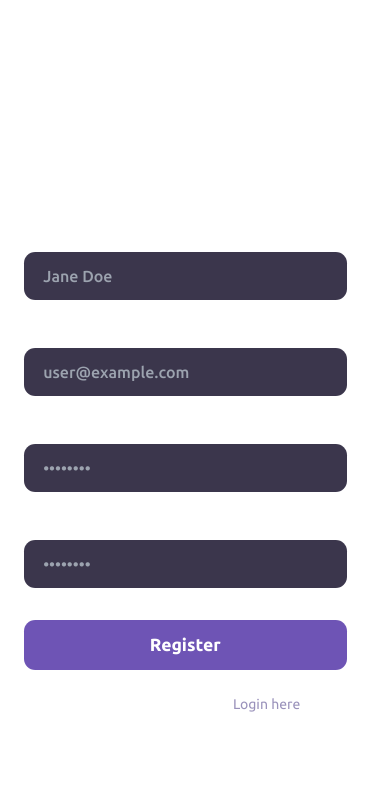
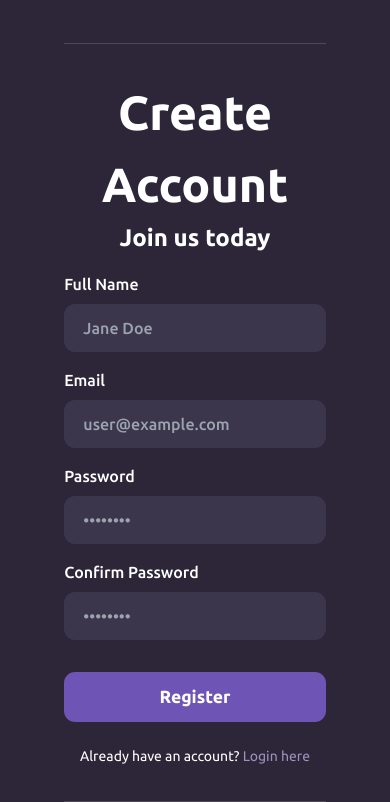
Before and after one commit to Smiruu/StudyBot, a React (Create React App) app in the folder frontend/: page /register in a window 390 px wide. Shown: the top 802 px of the page. Built offline with nearby package versions, Linux system fonts and the light colour scheme; the HTML template or start-up script is replaced by a standard one.

Commit message:
Login/Register Screen Fixed

```diff
--- a/frontend/src/screens/AuthenticationScreens/LoginScreen.jsx
+++ b/frontend/src/screens/AuthenticationScreens/LoginScreen.jsx
@@ -52,7 +52,7 @@ const LoginScreen = () => {
                 {/* Overlay content */}
                 <div className="carousel-overlay">
                   <h2 className="overlay-title">StudyBot</h2>
-                  <button className="carousel-btn">← Back to Website</button>
+                  <button className="carousel-btn" onClick={() => navigate('/')}>← Back to Website</button>
                   <p className="overlay-subtitle">Boost your learning with AI-powered tools</p>
                 </div>
 
--- a/frontend/src/screens/AuthenticationScreens/RegisterScreen.jsx
+++ b/frontend/src/screens/AuthenticationScreens/RegisterScreen.jsx
@@ -89,14 +89,50 @@ const RegisterScreen = () => {
     }, []);
 
   return (
-    <div className="login-container">
-      <h2 className="login-title">Create Account</h2>
-      <p className="login-subtitle">Join us today</p>
+    <div className="register-background">
+      <div className="register-split-screen">
+            <div className="register-left-container">
+              <div className="register-image-container">
+                {images.map((img, index) => (
+                  <img
+                    key={index}
+                    src={img}
+                    alt={`slide-${index}`}
+                    className={`carousel-image ${index === current ? "active" : ""}`}
+                  />
+                ))}
 
-      {error && <p className="login-error">{error}</p>}
+                {/* Overlay content */}
+                <div className="carousel-overlay">
+                  <h2 className="overlay-title">StudyBot</h2>
+                  <button className="carousel-btn" onClick={() => navigate('/')}>← Back to Website</button>
+                  <p className="overlay-subtitle">Boost your learning with AI-powered tools</p>
+                </div>
+
+                <div className="carousel-indicators">
+                  {images.map((_, index) => (
+                    <span
+                      key={index}
+                      className={`indicator ${index === current ? "active" : ""}`}
+                      onClick={() => setCurrent(index)}  // clickable to jump to that image
+                    ></span>
+                  ))}
+                </div>
+
+              </div>
+          </div>
+
+          <div className="register-right-container">
+
+          <div className="register-container">
+            <div className="register-line1"></div>
+            <h2 className="register-title">Create Account</h2>
+            <p className="register-subtitle">Join us today</p>
+
+            {error && <p className="register-error">{error}</p>}
 
             <form onSubmit={handleSubmit} className="login-form">
-        <div className="login-form-group">
+              <div className="register-form-group">
                 <label>Full Name</label>
                 <input
                   type="text"
@@ -104,14 +140,14 @@ const RegisterScreen = () => {
                   value={formData.name}
                   onChange={handleChange}
                   placeholder="Jane Doe"
-            className="login-input"
+                  className="register-input"
                 />
                 {validationError.name && (
-            <p className="login-error-text">{validationError.name}</p>
+                  <p className="register-error-text">{validationError.name}</p>
                 )}
               </div>
 
-        <div className="login-form-group">
+              <div className="register-form-group">
                 <label>Email</label>
                 <input
                   type="email"
@@ -119,14 +155,14 @@ const RegisterScreen = () => {
                   value={formData.email}
                   onChange={handleChange}
                   placeholder="user@example.com"
-            className="login-input"
+                  className="register-input"
                 />
                 {validationError.email && (
-            <p className="login-error-text">{validationError.email}</p>
+                  <p className="register-error-text">{validationError.email}</p>
                 )}
               </div>
 
-        <div className="login-form-group">
+              <div className="register-form-group">
                 <label>Password</label>
                 <input
                   type="password"
@@ -134,14 +170,14 @@ const RegisterScreen = () => {
                   value={formData.password}
                   onChange={handleChange}
                   placeholder="••••••••"
-            className="login-input"
+                  className="register-input"
                 />
                 {validationError.password && (
-            <p className="login-error-text">{validationError.password}</p>
+                  <p className="register-error-text">{validationError.password}</p>
                 )}
               </div>
 
-        <div className="login-form-group">
+              <div className="register-form-group">
                 <label>Confirm Password</label>
                 <input
                   type="password"
@@ -149,24 +185,30 @@ const RegisterScreen = () => {
                   value={formData.confirmPassword}
                   onChange={handleChange}
                   placeholder="••••••••"
-            className="login-input"
+                  className="register-input"
                 />
                 {validationError.confirmPassword && (
-            <p className="login-error-text">{validationError.confirmPassword}</p>
+                  <p className="register-error-text">{validationError.confirmPassword}</p>
                 )}
               </div>
 
-        <button type="submit" disabled={isLoading} className="login-button">
+              <button type="submit" disabled={isLoading} className="register-button">
                 {isLoading ? 'Creating account...' : 'Register'}
               </button>
             </form>
 
-      <p className="login-footer">
+            <p className="register-footer">
               Already have an account?{" "}
-        <a href="/login" className="login-link">
+              <a href="/login" className="register-link">
                 Login here
               </a>
             </p>
+
+            <div className="register-line2"></div>
+
+          </div>
+        </div>
+    </div>
     </div>
   );
 };
--- a/frontend/src/screens/AuthenticationScreens/css/LoginScreen.css
+++ b/frontend/src/screens/AuthenticationScreens/css/LoginScreen.css
@@ -179,7 +179,7 @@ background-color: #2d2638;
   border-radius: 8px;
   /* align-items: center;
   justify-content: center; */
-  padding-left: 5rem;
+  padding-left: 6rem;
   padding-right: 5rem;
   padding-top: 3.3rem;
   font-family: "Ubuntu", sans-serif;
@@ -210,7 +210,7 @@ background-color: #2d2638;
   font-size: 14px;
   color: white;
   font-weight: 400;
-  margin-top: 1.5rem;
+  margin-top: 2rem;
 }
 
 .login-link {
--- a/frontend/src/screens/AuthenticationScreens/css/RegisterScreen.css
+++ b/frontend/src/screens/AuthenticationScreens/css/RegisterScreen.css
@@ -1,4 +1,4 @@
-.login-background {
+.register-background {
   background-color: #676278;
   min-height: 100vh;
   /* justify-content: center;
@@ -9,7 +9,7 @@
   padding-bottom: 6rem;
 }
 
-.split-screen {
+.register-split-screen {
   display: flex;
   height: 75vh;
   overflow: hidden;
@@ -23,7 +23,7 @@
   -moz-box-shadow: 2px 8px 18px 4px rgba(0,0,0,0.5);
 }
 
-.login-left-container {
+.register-left-container {
   flex: 1;
   background-color: #2d2638; /* forest green */
   color: white;
@@ -33,7 +33,7 @@
   position: relative;
 }
 
-.login-image-container {
+.register-image-container {
   position: relative;
   width: 100%;
   height: 100%;
@@ -141,7 +141,7 @@
   background-color: #ffffff;
 }
 
-.login-image-container img {
+.register-image-container img {
 width: 100%;
 height: 100%;
 object-fit: cover;
@@ -149,7 +149,7 @@ display: block;
 border-radius: 1rem;
 }
 
-.login-right-container {
+.register-right-container {
 flex: 1;
 display: flex;
 /* align-items: center;
@@ -159,19 +159,19 @@ padding: .2rem;
 background-color: #2d2638;
 }
 
-.login-line1{
+.register-line1{
   height: 1px;
   background-color: #cccccc34;
-  margin-bottom: 5rem;
+  margin-bottom: 2rem;
 }
 
-.login-line2{
+.register-line2{
   height: 1px;
   background-color: #cccccc34;
-  margin-top: 5rem;
+  margin-top: 2.1rem;
 }
 
-.login-container {
+.register-container {
   /* max-width: 90rem !important; */
   width: 42rem;
   max-height: auto;
@@ -179,15 +179,15 @@ background-color: #2d2638;
   border-radius: 8px;
   /* align-items: center;
   justify-content: center; */
-  padding-left: 5rem;
+  padding-left: 6rem;
   padding-right: 5rem;
-  padding-top: 3.3rem;
+  /* padding-top: 3.3rem; */
   font-family: "Ubuntu", sans-serif;
   font-weight: 300;
   font-style: normal;
 }
 
-.login-title {
+.register-title {
   text-align: center;
   font-size: 3rem;
   color: white;
@@ -196,7 +196,7 @@ background-color: #2d2638;
   font-style: bold;
 }
 
-.login-subtitle {
+.register-subtitle {
   text-align: center;
   font-size: 1.5rem;
   color: white;
@@ -204,7 +204,7 @@ background-color: #2d2638;
   font-weight: 700;
 }
 
-.login-footer {
+.register-footer {
   text-align: center;
   margin-top: 1rem;
   font-size: 14px;
@@ -213,44 +213,44 @@ background-color: #2d2638;
   margin-top: 1.5rem;
 }
 
-.login-link {
+.register-link {
   color: #9a92bb;
   text-decoration: none;
   transition: ease-in-out 0.3s;
 
 }
 
-.login-link:hover {
+.register-link:hover {
   text-decoration: underline;
   color: rgb(102, 222, 252);
   transition: ease-in-out 0.3s;
 }
 
-.login-error {
+.register-error {
   color: red;
   font-size: 14px;
   text-align: center;
   margin-bottom: 1rem;
 }
 
-.login-form {
+.register-form {
   display: flex;
   flex-direction: column;
   color: white;
 }
 
-.login-form-group {
+.register-form-group {
   margin-bottom: 1rem;
 
 }
 
-.login-form-group label {
+.register-form-group label {
   display: block;
   margin-bottom: 0.5rem;
   font-weight: 500;
 }
 
-.login-input {
+.register-input {
   width: 100%;
   padding: 0.75rem;
   border-radius: .7rem;
@@ -264,21 +264,21 @@ background-color: #2d2638;
   padding-left: 1.2rem;
 }
 
-.login-input:hover{
+.register-input:hover{
   border-color: #9b95af !important;
   outline: #9b95af solid 2px !important;
   box-shadow: 0 0 5px rgba(30, 64, 175, 0.5);
   transition: ease-in-out 0.3s;
 }
 
-.login-input:focus {
+.register-input:focus {
   border-color: #9b95af !important;
   outline: #9b95af solid 2px !important;
   box-shadow: 0 0 5px rgba(30, 64, 175, 0.5);
   transition: ease-in-out 0.3s;
 }
 
-.login-button {
+.register-button {
   padding: 0.75rem;
   background-color: #6e54b5;
   border: none;
@@ -292,14 +292,14 @@ background-color: #2d2638;
   font-style: bold;
 }
 
-.login-button:hover {
+.register-button:hover {
   background-color: rgb(102, 222, 252);
   color: black;
     transition: ease-in-out 0.3s;
 
 }
 
-.login-error-text {
+.register-error-text {
   color: #ff3333;
   font-size: 0.8rem;
   margin-top: 0.25rem;
@@ -308,7 +308,7 @@ background-color: #2d2638;
 /* For the Responsiveness pls work omg */
 /* --- Laptop Screens (≥1024px and <1280px) --- */
 @media (max-width: 1279px) {
-  .split-screen {
+  .register-split-screen {
     margin-left: 8rem;
     margin-right: 8rem;
     height: 70vh;
@@ -317,12 +317,12 @@ background-color: #2d2638;
 
 /* --- Tablet Screens (≥768px and <1024px) --- */
 @media (max-width: 1023px) {
-  .login-background {
+  .register-background {
     background: none;
     padding: 0;
   }
 
-  .split-screen {
+  .register-split-screen {
     flex-direction: column;
     margin: 0;
     height: 100vh;
@@ -331,11 +331,11 @@ background-color: #2d2638;
     box-shadow: none;
   }
 
-  .login-left-container {
+  .register-left-container {
     display: none; /* hide carousel */
   }
 
-  .login-right-container {
+  .register-right-container {
     flex: 1;
     width: 100%;
     height: 100%;
@@ -346,7 +346,7 @@ background-color: #2d2638;
     align-items: center;
   }
 
-  .login-container {
+  .register-container {
     width: 100%;
     max-width: 600px;
     padding: 2rem;
@@ -355,12 +355,12 @@ background-color: #2d2638;
 
 /* --- Mobile Screens (<768px) --- */
 @media (max-width: 767px) {
-  .login-background {
+  .register-background {
     background: none; /* remove outer background */
     padding: 0;
   }
 
-  .split-screen {
+  .register-split-screen {
     flex-direction: column;
     margin: 0;
     height: 100vh;
@@ -369,11 +369,11 @@ background-color: #2d2638;
     box-shadow: none;
   }
 
-  .login-left-container {
+  .register-left-container {
     display: none; /* hide carousel */
   }
 
-  .login-right-container {
+  .register-right-container {
     flex: 1;
     width: 100%;
     height: 100%;
@@ -384,7 +384,7 @@ background-color: #2d2638;
     align-items: center;
   }
 
-  .login-container {
+  .register-container {
     width: 100%;
     max-width: 95%; /* tighter padding on mobile */
     padding: 1.5rem;
```
Lines whose indentation alone changed are shown as unchanged.
